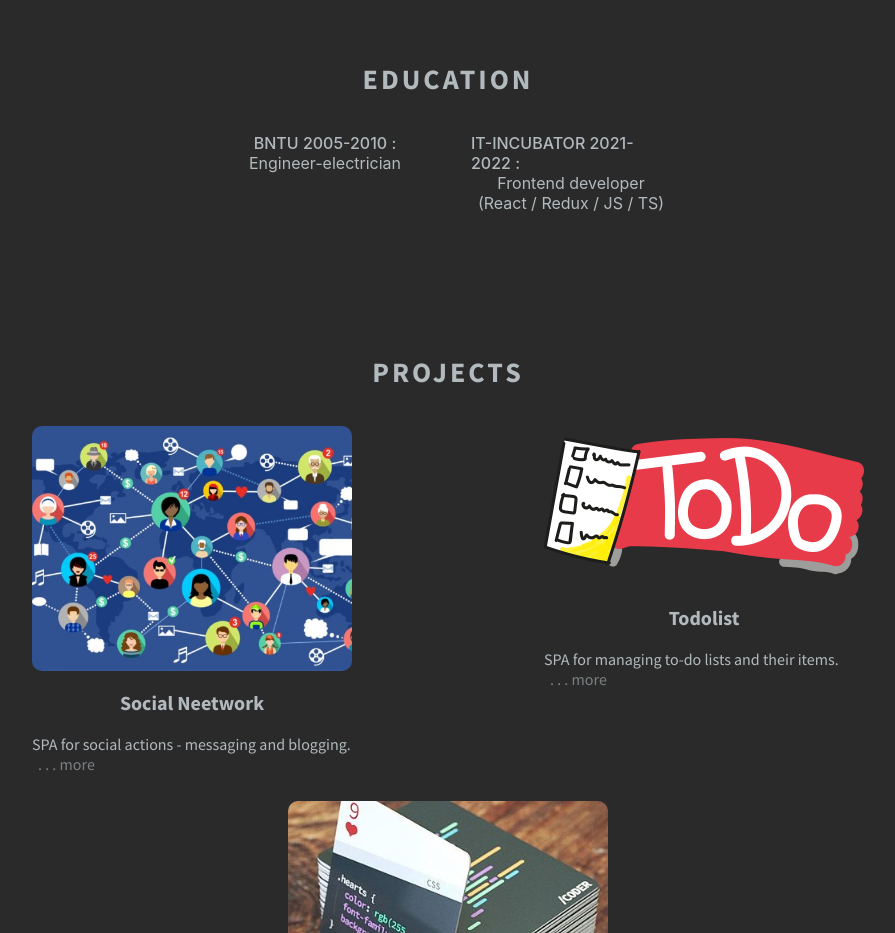
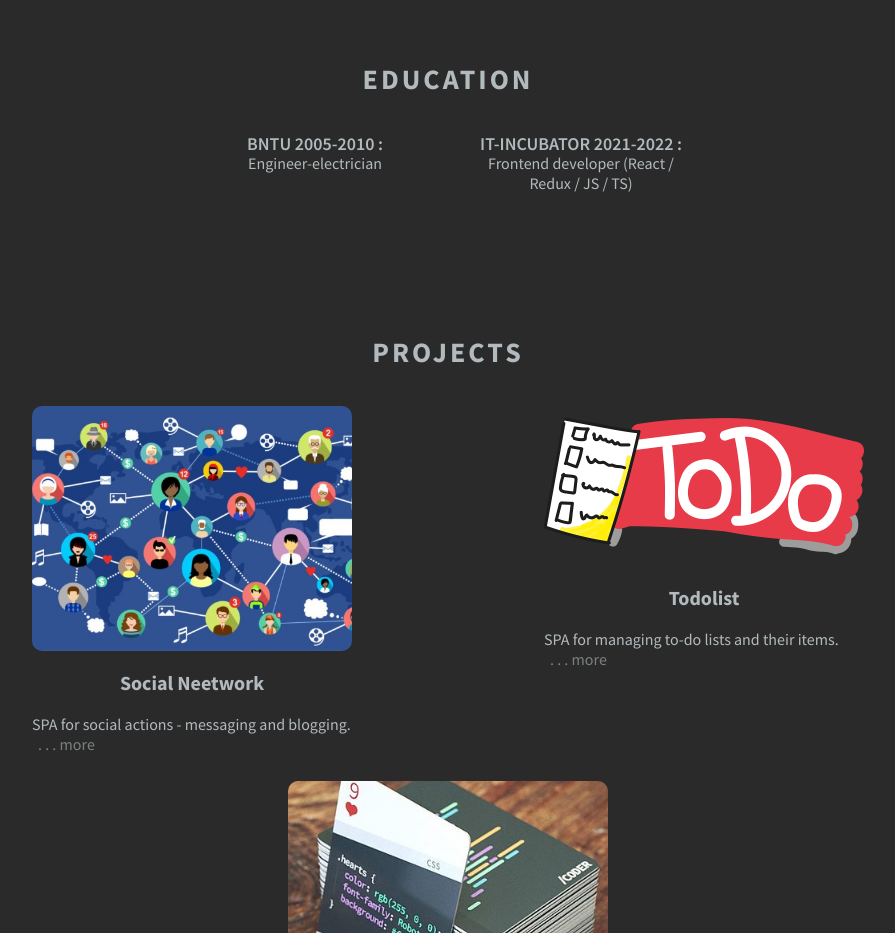
Before and after one commit to Dallmad/portfolio, a React (Create React App) app: page /#/ in a window 1280 px wide. Shown: the part 1900-2833 px from the top of the page, without its empty margins (192-1087 px from the left). Built offline with nearby package versions, Linux system fonts and the light colour scheme.

Commit message:
Refactoring

```diff
--- a/src/educations/education/Education.module.scss
+++ b/src/educations/education/Education.module.scss
@@ -1,16 +1,19 @@
+@import '../../common/styles/mixins';
+
 .education {
   padding: 3px;
   margin: 10px 20px;
-  width: 200px;
+  width: 220px;
   display: flex;
   flex-direction: column;
   align-items: center;
 
   .title {
-    font-weight: 500;
+    @include text(1.2, 18px, 600);
   }
 
   .description {
+    @include text(1.2, 16px, 500);
     text-align: center;
   }
 }
```
